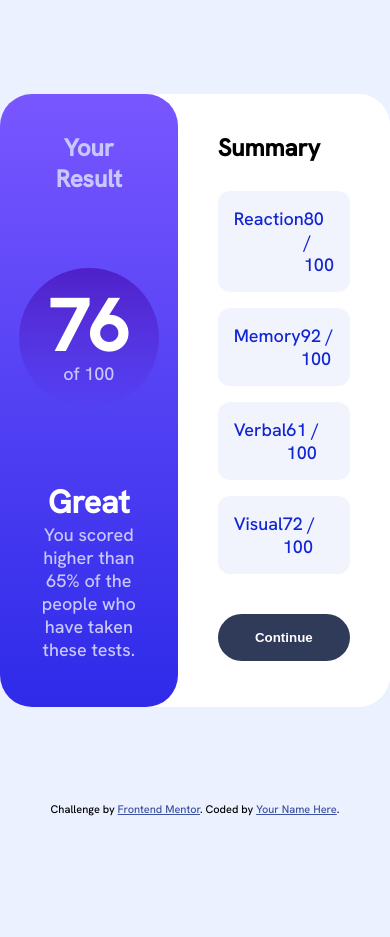
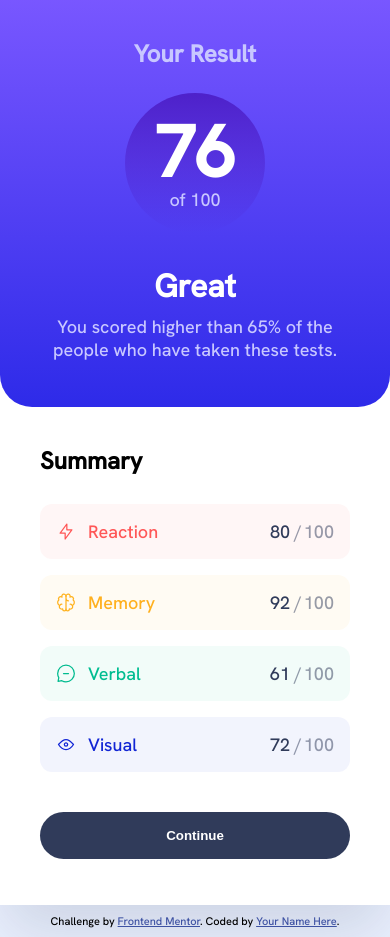
Before and after one commit to Donahuec/frontend-mentor-results-summary-component, a plain HTML site: page index.html in a window 390 px wide. Before the commit the page ends 844 px from the top, so only its background shows below. Drawn offline with Linux system fonts and the light colour scheme.

Commit message:
primary soln complete

```diff
--- a/index.html
+++ b/index.html
@@ -35,21 +35,41 @@
         <section class="summary">
           <h2>Summary</h2>
           <div class="metrics">
-            <div class="metric">
-              <div>Reaction</div>
-              <div>80 / 100</div>
+            <div class="metric red">
+              <img src="./assets/images/icon-reaction.svg" alt="" />
+              <div class="metric-title">Reaction</div>
+              <div class="metric-score">
+                <span class="score">80</span>
+                <span class="divider">/</span>
+                <span class="total">100</span>
+              </div>
+            </div>
+            <div class="metric orange">
+              <img src="./assets/images/icon-memory.svg" alt="" />
+              <div class="metric-title">Memory</div>
+              <div class="metric-score">
+                <span class="score">92</span>
+                <span class="divider">/</span>
+                <span class="total">100</span>
+              </div>
+            </div>
+            <div class="metric green">
+              <img src="./assets/images/icon-verbal.svg" alt="" />
+              <div class="metric-title">Verbal</div>
+              <div class="metric-score">
+                <span class="score">61</span>
+                <span class="divider">/</span>
+                <span class="total">100</span>
+              </div>
             </div>
             <div class="metric">
-              <div>Memory</div>
-              <div>92 / 100</div>
-            </div>
-            <div class="metric">
-              <div>Verbal</div>
-              <div>61 / 100</div>
-            </div>
-            <div class="metric">
-              <div>Visual</div>
-              <div>72 / 100</div>
+              <img src="./assets/images/icon-visual.svg" alt="" />
+              <div class="metric-title">Visual</div>
+              <div class="metric-score">
+                <span class="score">72</span>
+                <span class="divider">/</span>
+                <span class="total">100</span>
+              </div>
             </div>
           </div>
 
--- a/styles.css
+++ b/styles.css
@@ -18,11 +18,12 @@
   --cobaltBlue: hsl(var(--cobaltBlueHSL));
 
   --metricColor: var(--cobaltBlueHSL);
-
   --white: hsl(0, 0%, 100%);
   --paleBlue: hsl(221, 100%, 96%);
   --lightLavender: hsl(241, 100%, 89%);
-  --darkGrayBlue: hsl(224, 30%, 27%);
+
+  --darkGrayBlueHSL: 224 30% 27%;
+  --darkGrayBlue: hsl(var(--darkGrayBlueHSL));
 
   --lightSlateBlue: hsl(252, 100%, 67%);
   --lightRoyalBlue: hsl(241, 81%, 54%);
@@ -35,9 +36,11 @@
   --fontWeightExtraBold: 800;
   --circleSizeMax: 200px;
   --circleSizeMin: 140px;
+
+  --breakpoint: 736px;
 }
 
-@media only screen and (max-width: 400px) {
+@media only screen and (max-width: 736px) {
   :root {
     --circleSize: 140px;
   }
@@ -66,6 +69,7 @@ body {
 .attribution {
   font-size: 11px;
   text-align: center;
+  padding-block: 9px;
 }
 .attribution a {
   color: hsl(228, 45%, 44%);
@@ -89,7 +93,7 @@ main {
   align-items: center;
 }
 
-@media only screen and (max-width: 400px) {
+@media only screen and (max-width: 736px) {
   main {
     padding-inline: 0;
   }
@@ -101,8 +105,24 @@ article {
   display: flex;
   border-radius: var(--borderRadius);
   background-color: var(--white);
+  box-shadow: 0px 30px 60px 0px hsl(var(--darkGrayBlueHSL) / 0.15);
   section {
     flex: 1;
+  }
+}
+
+@media only screen and (max-width: 736px) {
+  article {
+    flex-direction: column;
+    width: 100%;
+    section {
+      border-top-left-radius: 0;
+      border-top-right-radius: 0;
+
+      &.summary {
+        border-radius: 0;
+      }
+    }
   }
 }
 
@@ -121,6 +141,7 @@ section {
   display: flex;
   flex-direction: column;
   justify-content: space-between;
+  gap: 24px;
   align-items: center;
   text-align: center;
   color: var(--lightLavender);
@@ -150,6 +171,7 @@ section {
   font-size: 32px;
   color: var(--white);
   font-weight: var(--fontWeightBold);
+  margin-block: 8px;
 }
 
 .summary {
@@ -163,6 +185,18 @@ section {
   padding-block: 28px 40px;
 }
 
+.green {
+  --metricColor: var(--greenTealHSL);
+}
+
+.red {
+  --metricColor: var(--lightRedHSL);
+}
+
+.orange {
+  --metricColor: var(--orangeYellowHSL);
+}
+
 .metric {
   display: flex;
   justify-content: space-between;
@@ -170,17 +204,58 @@ section {
   background-color: hsl(var(--metricColor) / 5%);
   padding: 16px;
   border-radius: 12px;
+  gap: 12px;
+}
+
+.metric-score {
+  margin-left: auto;
+  color: var(--darkGrayBlue);
+  display: flex;
+  text-align: center;
+  .divider,
+  .total {
+    opacity: 0.5;
+  }
+  .divider {
+    /* non-symmetrical for optical alignment */
+    padding-inline: 4px 2px;
+  }
+}
+
+/* Allows transition on the gradient values */
+@property --gradientStart {
+  syntax: "<color>";
+  initial-value: white;
+  inherits: false;
+}
+
+@property --gradientEnd {
+  syntax: "<color>";
+  initial-value: white;
+  inherits: false;
 }
 
 button {
-  background-color: var(--darkGrayBlue);
+  --gradientStart: var(--darkGrayBlue);
+  --gradientEnd: var(--darkGrayBlue);
+  background: linear-gradient(var(--gradientStart), var(--gradientEnd));
   border: none;
   padding: 16px;
   width: 100%;
   font-weight: var(--fontWeightBold);
   border-radius: 128px;
   color: var(--white);
-  &:hover {
-    background: linear-gradient(var(--lightSlateBlue), var(--lightRoyalBlue));
+  outline-offset: 4px;
+  outline-color: var(--lightRoyalBlue);
+  transition: --gradientStart 250ms ease-in-out, --gradientEnd 250ms ease-in-out;
+  &:hover,
+  &:focus-visible {
+    --gradientStart: var(--lightSlateBlue);
+    --gradientEnd: var(--lightRoyalBlue);
+    cursor: pointer;
+  }
+  &:active {
+    --gradientEnd: var(--lightRoyalBlue);
+    --gradientStart: var(--lightRoyalBlue);
   }
 }
```
